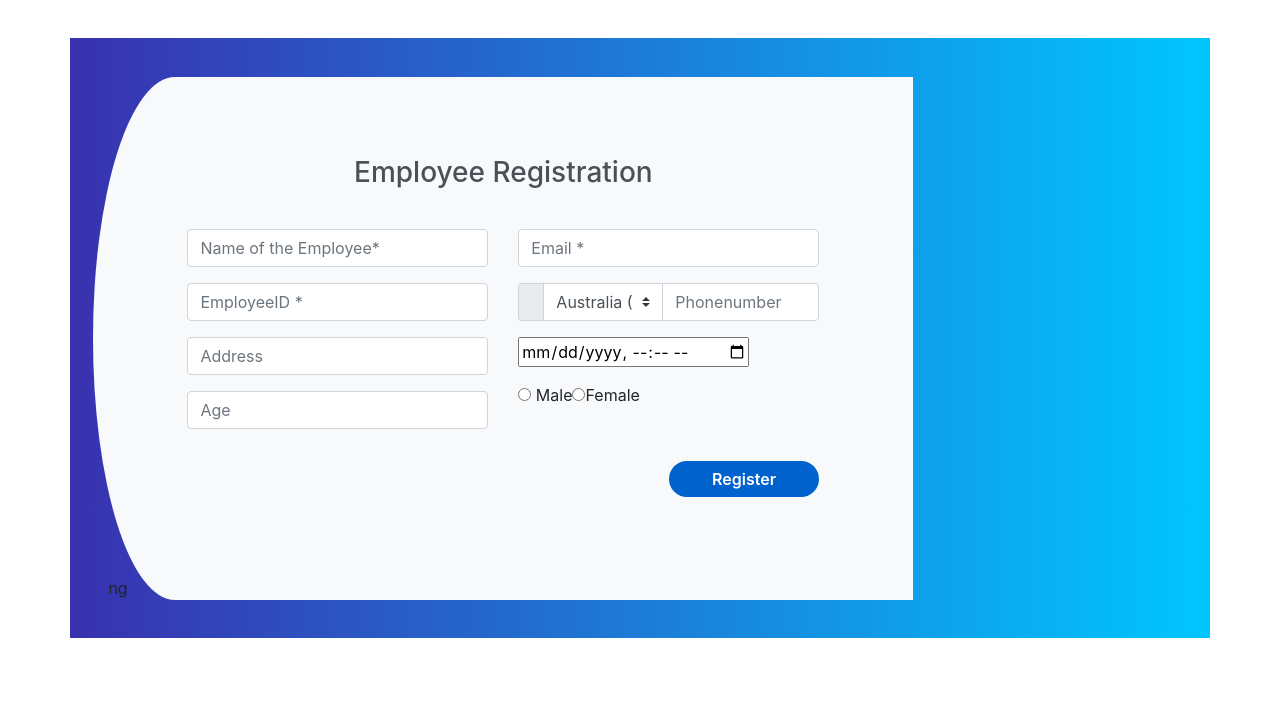
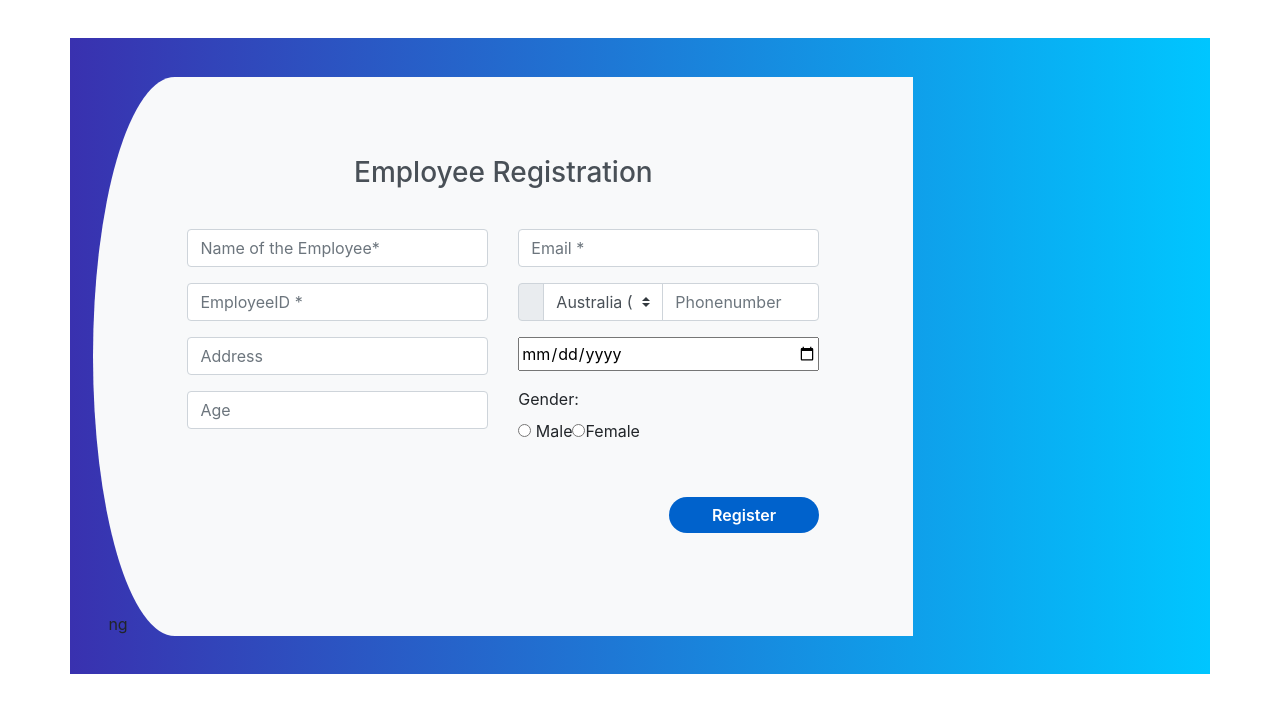
Before and after one commit to vikuSingh/onlinegamingui, an Angular app: page /employee in a window 1280 px wide. Shown: the top 712 px of the page. Built offline with nearby package versions, Linux system fonts and the light colour scheme.

Commit message:
added some css files

```diff
--- a/src/app/employee-registration/employee-registration.component.css
+++ b/src/app/employee-registration/employee-registration.component.css
@@ -74,3 +74,9 @@
     margin-bottom: -15%;
     color: #495057;
 }
+#birthday{
+    width:100%;
+    height:34px ;
+
+
+}
--- a/src/app/employee-registration/employee-registration.component.html
+++ b/src/app/employee-registration/employee-registration.component.html
@@ -50,10 +50,11 @@
     </div>
 
     <div class="form-group">
-            <input type="datetime-local" id="birthdaytime" name="dob" [(ngModel)]="dob" >
+            <input type="date" id="birthday" name="dob" [(ngModel)]="dob" >
     </div>
     <div class="form-group">
         <div class="maxl">
+            <label for="birthday">Gender:</label><br>
             <label class="radio inline">
                 <input type="radio" name="gender" [(ngModel)]="gender"  value="male" checked>
                 <span> Male </span>
```
